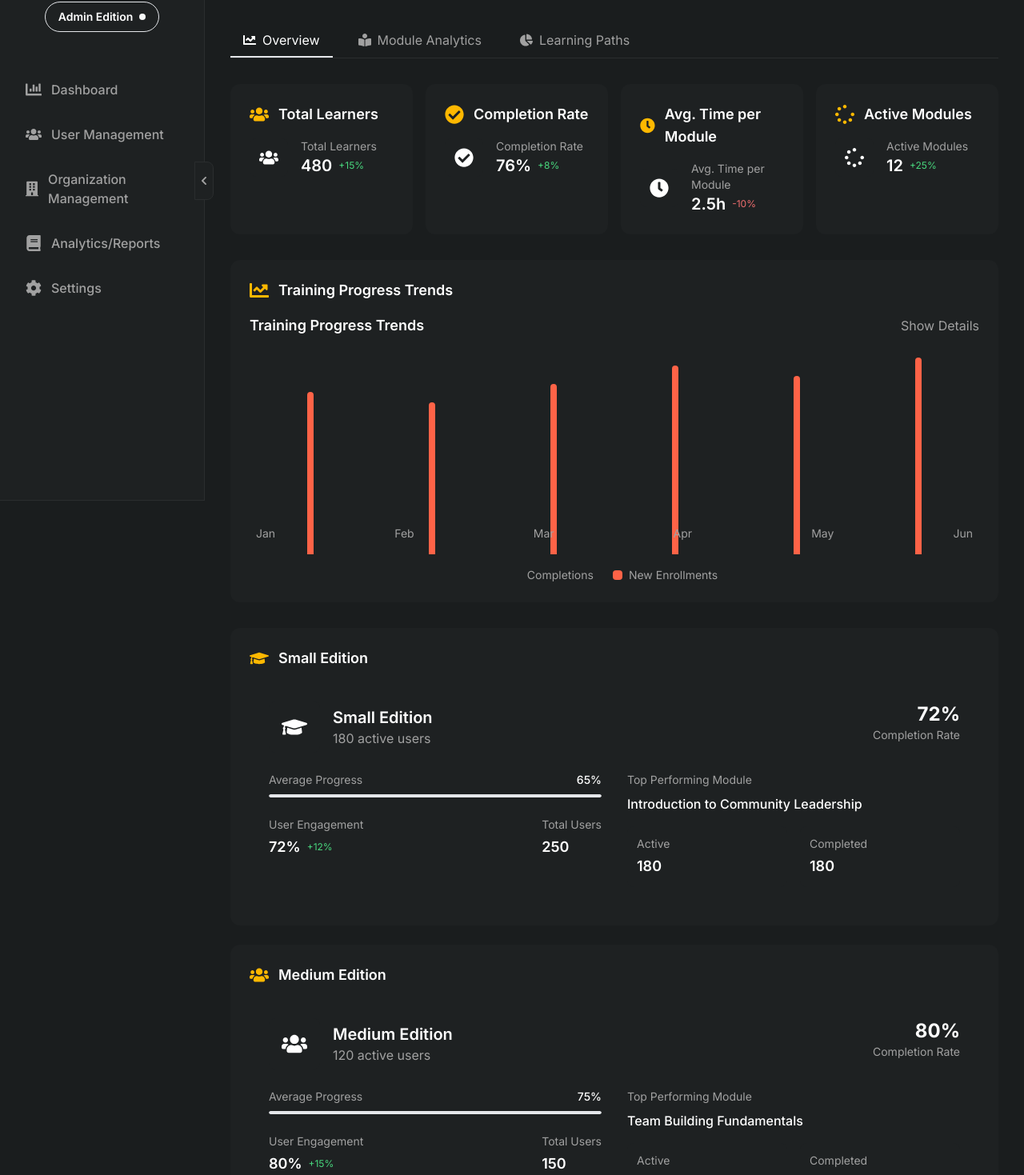
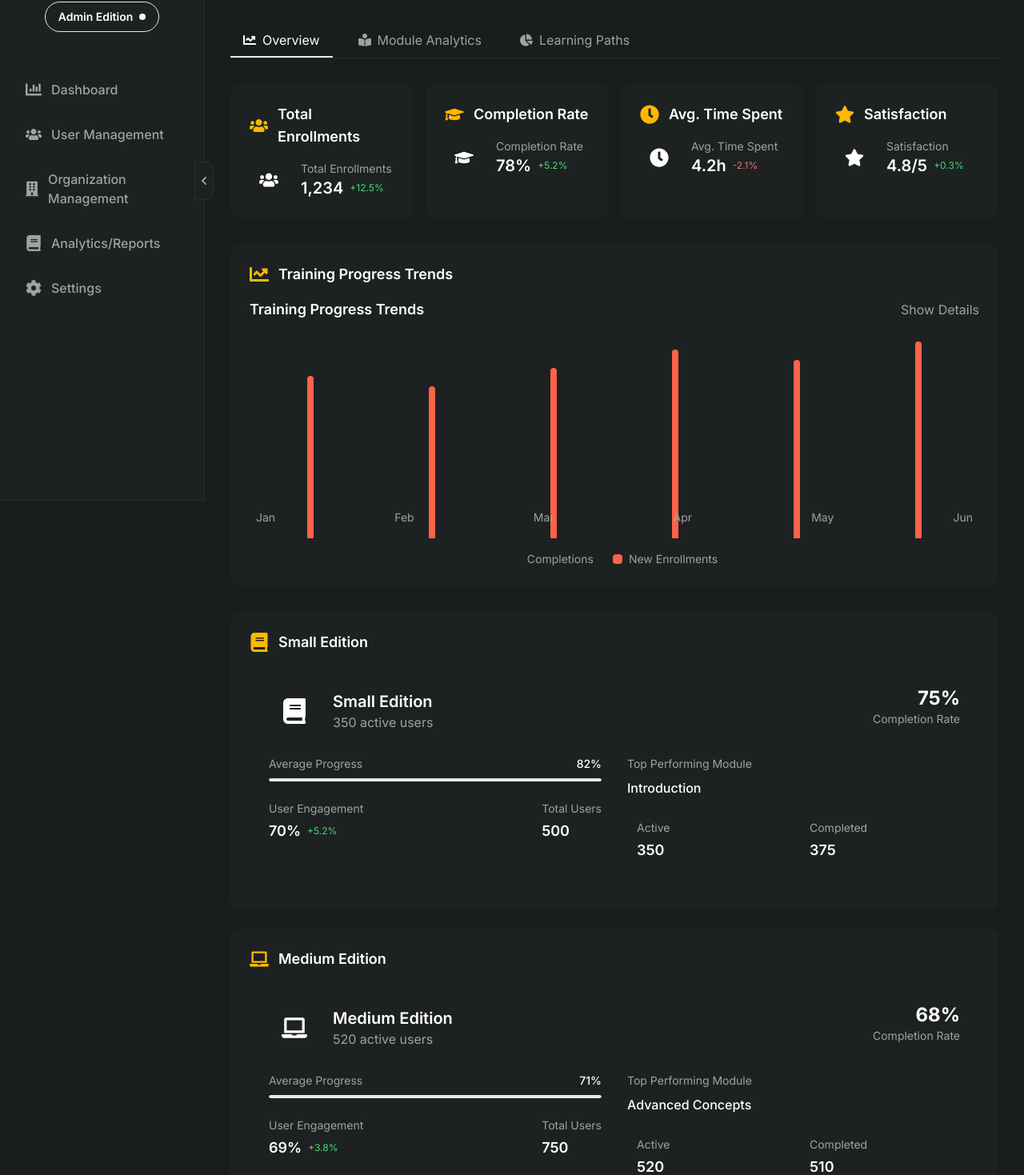
Before and after one commit to sagaillj/STO, a Next.js app: page /admin/training in a window 1280 px wide. Shown: the part 174-1643 px from the top of the page at 80% size. Built offline with nearby package versions, Linux system fonts and the light colour scheme.

Commit message:
Update and fix build errors

```diff
--- a/src/app/admin/training/page.tsx
+++ b/src/app/admin/training/page.tsx
@@ -25,13 +25,15 @@ import {
   FaTrophy,
   FaPlay,
   FaCheck,
+  FaLaptop,
 } from 'react-icons/fa';
+import { IconType } from 'react-icons';
 import Card from '@/app/components/Card';
 import ProgressBar from '@/components/ProgressBar';
 
 interface EditionStats {
   edition: 'Small' | 'Medium' | 'Large';
-  icon: React.ElementType;
+  icon: IconType;
   totalUsers: number;
   activeUsers: number;
   completionRate: number;
@@ -43,33 +45,33 @@ interface EditionStats {
 const editionStats: EditionStats[] = [
   {
     edition: 'Small',
-    icon: FaGraduationCap,
-    totalUsers: 250,
-    activeUsers: 180,
-    completionRate: 72,
-    averageProgress: 65,
-    topModule: 'Introduction to Community Leadership',
-    trend: 12
+    icon: FaBook,
+    totalUsers: 500,
+    activeUsers: 350,
+    completionRate: 75,
+    averageProgress: 82,
+    topModule: 'Introduction',
+    trend: 5.2
   },
   {
     edition: 'Medium',
-    icon: FaUsers,
-    totalUsers: 150,
-    activeUsers: 120,
-    completionRate: 80,
-    averageProgress: 75,
-    topModule: 'Team Building Fundamentals',
-    trend: 15
+    icon: FaLaptop,
+    totalUsers: 750,
+    activeUsers: 520,
+    completionRate: 68,
+    averageProgress: 71,
+    topModule: 'Advanced Concepts',
+    trend: 3.8
   },
   {
     edition: 'Large',
-    icon: FaBuilding,
-    totalUsers: 80,
-    activeUsers: 65,
-    completionRate: 81,
-    averageProgress: 78,
-    topModule: 'Organizational Leadership',
-    trend: 18
+    icon: FaUserGraduate,
+    totalUsers: 1200,
+    activeUsers: 890,
+    completionRate: 62,
+    averageProgress: 65,
+    topModule: 'Enterprise Integration',
+    trend: 7.1
   }
 ];
 
@@ -77,33 +79,33 @@ interface GlobalMetric {
   label: string;
   value: string;
   change: number;
-  icon: React.ElementType;
+  icon: IconType;
 }
 
 const globalMetrics: GlobalMetric[] = [
   {
-    label: 'Total Learners',
-    value: '480',
-    change: 15,
+    label: 'Total Enrollments',
+    value: '1,234',
+    change: 12.5,
     icon: FaUsers
   },
   {
     label: 'Completion Rate',
-    value: '76%',
-    change: 8,
-    icon: FaCheckCircle
+    value: '78%',
+    change: 5.2,
+    icon: FaGraduationCap
   },
   {
-    label: 'Avg. Time per Module',
-    value: '2.5h',
-    change: -10,
+    label: 'Avg. Time Spent',
+    value: '4.2h',
+    change: -2.1,
     icon: FaClock
   },
   {
-    label: 'Active Modules',
-    value: '12',
-    change: 25,
-    icon: FaSpinner
+    label: 'Satisfaction',
+    value: '4.8/5',
+    change: 0.3,
+    icon: FaStar
   }
 ];
 
--- a/src/app/large/progress/page.tsx
+++ b/src/app/large/progress/page.tsx
@@ -10,7 +10,10 @@ import {
   FaMedal,
   FaCertificate,
   FaUserFriends,
+  FaProjectDiagram,
+  FaBuilding,
 } from 'react-icons/fa';
+import { IconType } from 'react-icons';
 import Card from '@/app/components/Card';
 import ProgressBar from '@/components/ProgressBar';
 
@@ -53,32 +56,40 @@ const departmentProgress: DepartmentProgress[] = [
 interface Achievement {
   title: string;
   description: string;
+  date: string;
+  icon: IconType;
+  color: string;
   progress: number;
   total: number;
-  icon: React.ElementType;
 }
 
 const achievements: Achievement[] = [
   {
-    title: 'Organization Excellence',
-    description: 'Complete all leadership modules as an organization',
-    progress: 340,
-    total: 450,
-    icon: FaTrophy
+    title: 'Team Leadership',
+    description: 'Lead and manage enterprise teams effectively',
+    progress: 75,
+    total: 100,
+    icon: FaUsers,
+    date: '2024-03-15',
+    color: 'text-primary'
   },
   {
-    title: 'Team Synergy',
-    description: 'Achieve 90% completion rate across all departments',
-    progress: 85,
-    total: 90,
-    icon: FaUsers
+    title: 'Project Management',
+    description: 'Handle complex enterprise projects',
+    progress: 60,
+    total: 100,
+    icon: FaProjectDiagram,
+    date: '2024-03-10',
+    color: 'text-accent-blue'
   },
   {
-    title: 'Learning Pioneer',
-    description: 'First organization to complete new modules',
-    progress: 8,
-    total: 10,
-    icon: FaChartLine
+    title: 'Enterprise Architecture',
+    description: 'Design scalable enterprise solutions',
+    progress: 45,
+    total: 100,
+    icon: FaBuilding,
+    date: '2024-03-05',
+    color: 'text-accent-yellow'
   }
 ];
 
--- a/src/app/page.tsx
+++ b/src/app/page.tsx
@@ -4,12 +4,13 @@ import Link from 'next/link';
 import Image from 'next/image';
 import { FaTshirt, FaShieldAlt, FaHardHat, FaExclamationTriangle } from 'react-icons/fa';
 import { useRouter } from 'next/navigation';
+import { IconType } from 'react-icons';
 
 interface PathCardProps {
   title: string;
   description: string;
-  icon: React.ElementType;
   href: string;
+  icon: IconType;
   size: 'Small' | 'Medium' | 'Large';
   iconColor: string;
   sizeColor: string;
--- a/src/app/small/progress/page.tsx
+++ b/src/app/small/progress/page.tsx
@@ -3,6 +3,7 @@
 import React, { useState } from 'react';
 import { FaTrophy, FaChartLine, FaCheckCircle, FaStopwatch, FaMedal, FaLightbulb, FaStar, FaLock, FaCheck, FaMapMarkerAlt, FaSeedling, FaTree, FaUsers, FaCalendarCheck, FaCertificate, FaUserFriends } from 'react-icons/fa';
 import { GiOakLeaf, GiTreeBranch, GiGrowth } from 'react-icons/gi';
+import { IconType } from 'react-icons';
 import Card from '@/app/components/Card';
 import ProgressBar from '@/components/ProgressBar';
 
@@ -29,7 +30,8 @@ interface Achievement {
   title: string;
   description: string;
   date: string;
-  icon: JSX.Element;
+  icon: IconType;
+  color: string;
 }
 
 interface LearningLevel {
@@ -47,10 +49,12 @@ interface LearningLevel {
 }
 
 interface TreeStage {
-  icon: React.ElementType;
+  title: string;
+  description: string;
+  icon: IconType;
   color: string;
+  isCompleted: boolean;
   size: string;
-  description: string;
 }
 
 const teamProgress: TeamMember[] = [
@@ -76,19 +80,22 @@ const recentAchievements: Achievement[] = [
     title: 'Leadership Milestone',
     description: 'Completed advanced leadership training',
     date: '2023-12-15',
-    icon: <FaTrophy className="w-5 h-5 text-primary" />,
+    icon: FaTrophy,
+    color: 'text-primary',
   },
   {
     title: 'Team Collaboration',
     description: 'Led successful team project',
     date: '2023-11-20',
-    icon: <FaUsers className="w-5 h-5 text-primary" />,
+    icon: FaUsers,
+    color: 'text-primary',
   },
   {
     title: 'Skill Mastery',
     description: 'Achieved expert level in communication',
     date: '2023-10-05',
-    icon: <FaStar className="w-5 h-5 text-primary" />,
+    icon: FaStar,
+    color: 'text-primary',
   },
 ];
 
@@ -152,36 +159,46 @@ const learningLevels: LearningLevel[] = [
   }
 ];
 
-const treeStages: { [key: string]: TreeStage } = {
+const treeStages = {
   seed: {
+    title: 'Seed',
     icon: FaSeedling,
     color: 'text-green-300',
     size: 'w-8 h-8',
-    description: 'A tiny seed, full of potential'
+    description: 'A tiny seed, full of potential',
+    isCompleted: false,
   },
   sprout: {
+    title: 'Sprout',
     icon: GiGrowth,
     color: 'text-green-400',
     size: 'w-10 h-10',
-    description: 'Breaking through the soil'
+    description: 'Breaking through the soil',
+    isCompleted: false,
   },
   sapling: {
+    title: 'Sapling',
     icon: GiTreeBranch,
     color: 'text-green-500',
     size: 'w-12 h-12',
-    description: 'Growing stronger each day'
+    description: 'Growing stronger each day',
+    isCompleted: false,
   },
   youngTree: {
+    title: 'Young Tree',
     icon: GiOakLeaf,
     color: 'text-green-600',
     size: 'w-14 h-14',
-    description: 'Developing sturdy branches'
+    description: 'Developing sturdy branches',
+    isCompleted: false,
   },
   matureTree: {
+    title: 'Mature Tree',
     icon: FaTree,
     color: 'text-green-700',
     size: 'w-16 h-16',
-    description: 'A mighty oak tree'
+    description: 'A mighty oak tree',
+    isCompleted: false,
   }
 };
 
@@ -245,7 +262,7 @@ export default function ProgressPage() {
                   className="flex items-start space-x-4 p-3 rounded-lg bg-background-secondary transform transition-all hover:scale-[1.02]"
                 >
                   <div className="p-2 rounded-full bg-background-primary">
-                    {achievement.icon}
+                    {React.createElement(achievement.icon, { className: 'w-5 h-5 text-primary' })}
                   </div>
                   <div className="flex-1">
                     <h3 className="font-medium">{achievement.title}</h3>
--- a/src/components/Navbar.tsx
+++ b/src/components/Navbar.tsx
@@ -3,11 +3,12 @@
 import Link from 'next/link';
 import { User } from '@/types';
 import { classNames } from '@/lib/utils';
+import { IconType } from 'react-icons';
 
 interface NavItem {
   name: string;
   href: string;
-  icon: React.ElementType;
+  icon: IconType;
 }
 
 interface NavbarProps {
--- a/src/components/Sidebar.tsx
+++ b/src/components/Sidebar.tsx
@@ -8,11 +8,13 @@ import { useSidebar } from '@/contexts/SidebarContext';
 import { cn } from '@/lib/utils';
 import { transitions, typography } from '@/styles/tokens';
 import { EditionType } from '@/types/editions';
+import { IconType } from 'react-icons';
 
 interface NavItem {
-  icon: React.ElementType;
   label: string;
   href: string;
+  icon: IconType;
+  children?: NavItem[];
 }
 
 interface SidebarProps {
```
